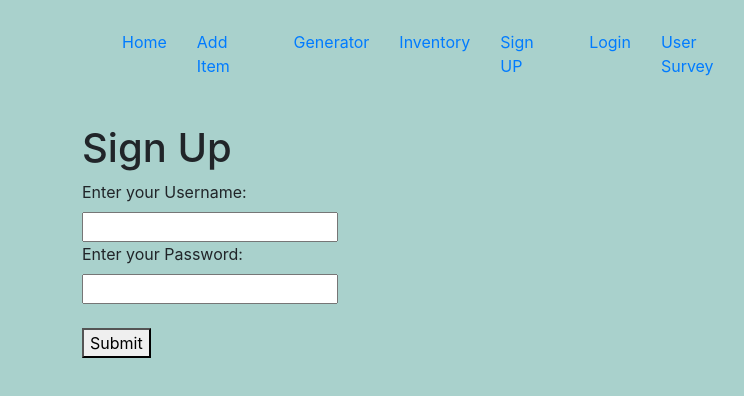
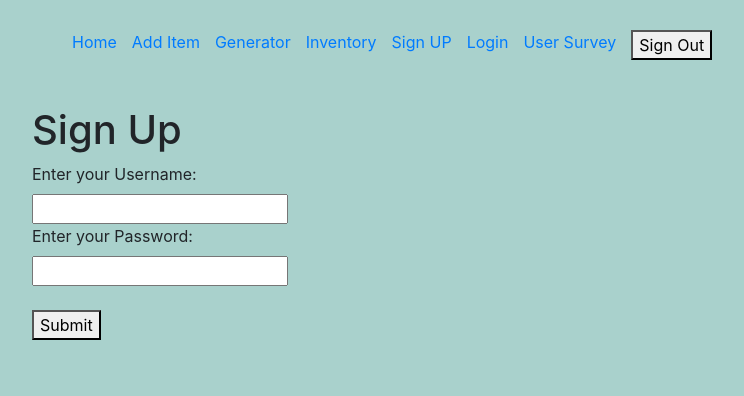
Before and after one commit to Brian3R/humanFactorProject, a React (Create React App) app in the folder client/: page /signUp in a window 1280 px wide. Shown: the top 396 px of the page, without its empty margins (208-952 px from the left). Built offline with nearby package versions, Linux system fonts and the light colour scheme; no server answers.

Commit message:
Styling tweaks; fixed generator empty inventory bug

```diff
--- a/client/src/components/AddItem.js
+++ b/client/src/components/AddItem.js
@@ -3,9 +3,19 @@ import Navbar from './Navbar';
 import NewItemForm from './newitem/NewItemForm';
 
 const AddItem = () => {
+    if(!localStorage.getItem('userid')) {
+        return (
+            <div style={{height:'100vh',width:'100vw',backgroundColor:'#a9d1cc'}}>
+                <div style={{width: '800px', margin: '0 auto'}}>
+                    <Navbar/>
+                    <p>Please log in!</p>
+                </div>
+            </div>
+        );
+    }
     return(
         <div style={{height:'100vh',width:'100vw',backgroundColor:'#a9d1cc'}}>
-            <div style={{width: '700px', margin: '0 auto'}}>
+            <div style={{width: '800px', margin: '0 auto'}}>
                 <Navbar/>
                 <h1>
                     Add Item!
--- a/client/src/components/Generator.js
+++ b/client/src/components/Generator.js
@@ -51,11 +51,32 @@ const Generator = () => {
     const cellStyle = {
         width: '150px',
         border: '2px solid black',
-        padding: '8px'
+        padding: '8px',
+        backgroundColor:'#ffffff'
     };
+    if(!localStorage.getItem('userid')) {
+        return (
+            <div style={{height:'100vh',width:'100vw',backgroundColor:'#a9d1cc'}}>
+                <div style={{width: '800px', margin: '0 auto'}}>
+                    <Navbar/>
+                    <p>Please log in!</p>
+                </div>
+            </div>
+        );
+    }
+    if(!(inventory && inventory[1] && inventory[2] && inventory[3])) {
+        return (
+            <div style={{height:'100vh',width:'100vw',backgroundColor:'#a9d1cc'}}>
+                <div style={{width: '800px', margin: '0 auto'}}>
+                    <Navbar/>
+                    <p>Please put at least one item in each category (top, bottom, shoes)</p>
+                </div>
+            </div>
+        );
+    }
     return (
         <div style={{height:'100vh',width:'100vw',backgroundColor:'#a9d1cc'}}>
-            <div style={{width: '700px', margin: '0 auto'}}>
+            <div style={{width: '800px', margin: '0 auto'}}>
                 <Navbar/>
                 <h1>
                     Generator!
--- a/client/src/components/Home.js
+++ b/client/src/components/Home.js
@@ -4,11 +4,12 @@ import Navbar from './Navbar';
 const Home = () => {
     return (
         <div style={{height:'100vh',width:'100vw',backgroundColor:'#a9d1cc'}}>
-            <div style={{width: '700px', margin: '0 auto'}}>
+            <div style={{width: '800px', margin: '0 auto'}}>
                 <Navbar/>
                 <h1>
                     Home!
                 </h1>
+                <p>Welcome to the Armory. Please sign up or login to access the inventory, new item screen, and generator.</p>
             </div>
         </div>
     );
--- a/client/src/components/Inventory.js
+++ b/client/src/components/Inventory.js
@@ -5,18 +5,24 @@ import {useState, useEffect} from 'react';
 
 const Inventory = () => {
     const [data,setData] = useState([]);
-
     useEffect(() => {
         fetchInventory();
     },[])
-
     const fetchInventory = async () => {
-
         const response = await fetch('http://localhost:8080/api/test/' + localStorage.getItem('userid'))
         const responseParsed = await response.json()
         setData(responseParsed.inventory)
     }
-
+    if(!localStorage.getItem('userid')) {
+        return (
+            <div style={{height:'100vh',width:'100vw',backgroundColor:'#a9d1cc'}}>
+                <div style={{width: '800px', margin: '0 auto'}}>
+                    <Navbar/>
+                    <p>Please log in!</p>
+                </div>
+            </div>
+        );
+    }
     if(!data) {return <div>Loading...</div>}
 
     const translateType = (type) => {
@@ -61,12 +67,13 @@ const Inventory = () => {
     const cellStyle = {
         width: '150px',
         border: '2px solid black',
-        padding: '8px'
+        padding: '8px',
+        backgroundColor:'#FFFFFF'
     };
 
     return (
         <div style={{height:'100vh',width:'100vw',backgroundColor:'#a9d1cc'}}>
-            <div style={{width: '700px', margin: '0 auto'}}>
+            <div style={{width: '800px', margin: '0 auto'}}>
                 <Navbar/>
                 <h1>
                     Inventory!
--- a/client/src/components/Login.js
+++ b/client/src/components/Login.js
@@ -5,7 +5,7 @@ import LoginForm from './forms/LoginForm';
 const Login = () => {
     return(
         <div style={{height:'100vh',width:'100vw',backgroundColor:'#a9d1cc'}}>
-            <div style={{width: '700px', margin: '0 auto'}}>
+            <div style={{width: '800px', margin: '0 auto'}}>
                 <Navbar/>
                 <h1>
                     Login
--- a/client/src/components/Navbar.js
+++ b/client/src/components/Navbar.js
@@ -1,21 +1,38 @@
-import React from 'react';
+import {React,useEffect,useState} from 'react';
 import {Link} from 'react-router-dom';
 
 const Navbar = () => {
+    const [user, setUser] = useState('');
+    useEffect(() => {
+        fetchUser();
+    },[]);
+    const fetchUser = async () => {
+        if(localStorage.getItem('userid') !== '') {
+            const response = await fetch('http://localhost:8080/api/test/' + localStorage.getItem('userid'));
+            const responseParsed = await response.json();
+            setUser(responseParsed.name);
+        }
+    }
+    const handleSignout = async () => {
+        await localStorage.removeItem('userid');
+        window.location.reload(true);
+    }
     return (
         <nav style={{paddingTop:'30px',paddingBottom:'30px'}}>
             <ul style={{display:'flex',listStyle:'none'}}>
-                <li style={{marginRight:'30px'}}><Link to="/">Home</Link></li>
-                <li style={{marginRight:'30px'}}><Link to="/additem">Add Item</Link></li>
-                <li style={{marginRight:'30px'}}><Link to="/generator">Generator</Link></li>
-                <li style={{marginRight:'30px'}}><Link to="/inventory">Inventory</Link></li>
-                <li style={{marginRight:'30px'}}><Link to="/signUp">Sign UP</Link></li>
-                <li style={{marginRight:'30px'}}><Link to="/login">Login</Link></li>
-                <li style={{marginRight:'30px'}}>
+                <li style={{marginRight:'15px'}}><Link to="/">Home</Link></li>
+                <li style={{marginRight:'15px'}}><Link to="/additem">Add Item</Link></li>
+                <li style={{marginRight:'15px'}}><Link to="/generator">Generator</Link></li>
+                <li style={{marginRight:'15px'}}><Link to="/inventory">Inventory</Link></li>
+                <li style={{marginRight:'15px'}}><Link to="/signUp">Sign UP</Link></li>
+                <li style={{marginRight:'15px'}}><Link to="/login">Login</Link></li>
+                <li style={{marginRight:'15px'}}>
                     <a href="https://docs.google.com/forms/d/e/1FAIpQLSeZD0URjf3DPHifbo9XJ31qVJtI39PFpCiI5qz_bF5_WernDQ/viewform?usp=sf_link" target="_blank" rel="noopener noreferrer">
                         User Survey
                     </a>
                 </li>
+                {user && <li style={{marginRight:'15px'}}><p>Active User: {user}</p></li>}
+                <li><button onClick={handleSignout}>Sign Out</button></li>
             </ul>
         </nav>
     );
--- a/client/src/components/SignUp.js
+++ b/client/src/components/SignUp.js
@@ -5,7 +5,7 @@ import SignUpForm from './forms/SignUpForm';
 const SignUp = () => {
     return(
         <div style={{height:'100vh',width:'100vw',backgroundColor:'#a9d1cc'}}>
-            <div style={{width: '700px', margin: '0 auto'}}>
+            <div style={{width: '800px', margin: '0 auto'}}>
                 <Navbar/>
                 <h1>
                     Sign Up
```
